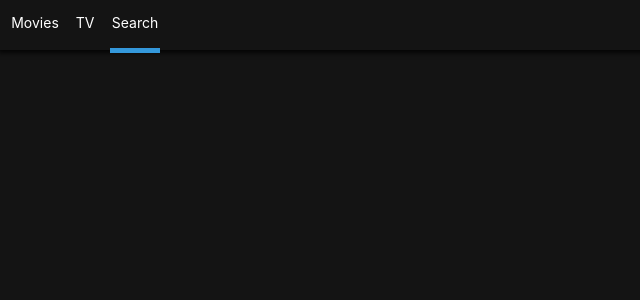
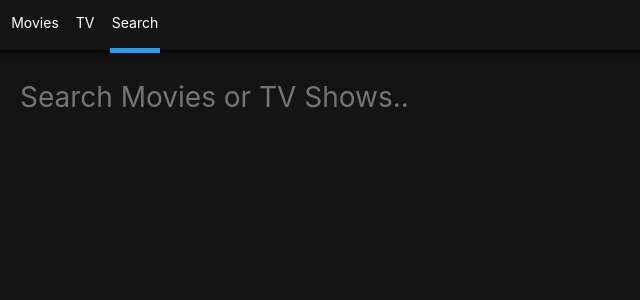
Before and after one commit to Ssoo29/nomflix, a React (Create React App) app: page /search in a window 1280 px wide. Shown: the top 300 px of the page, without its empty margins (0-640 px from the left). Built offline with nearby package versions, Linux system fonts and the light colour scheme.

Commit message:
검색 기능 추가 - SearchPresenter 수정

```diff
--- a/src/Routes/Home/HomePresenter.js
+++ b/src/Routes/Home/HomePresenter.js
@@ -1,4 +1,4 @@
-import react from "react";
+import React from "react";
 import PropTypes from "prop-types";
 import styled from "styled-components";
 import Section from "Components/Section";
--- a/src/Routes/Search/SearchContainer.js
+++ b/src/Routes/Search/SearchContainer.js
@@ -11,21 +11,27 @@
     loading: false,
   };
 
-  componentDidMount() {
-    this.handleSubmit();
-  }
-
-  handleSubmit = () => {
+  handleSubmit = (event) => {
+    event.preventDefault();
     const { searchTerm } = this.state;
     if (searchTerm !== "") {
       this.searhByTerm();
     }
   };
 
+  updateTerm = (event) => {
+    const {
+      target: { value }
+    } = event;
+    this.setState({
+      searchTerm: value
+    })
+  };
+
   searhByTerm = async () => {
     const { searchTerm } = this.state;
     this.setState({
-      loading: true
+      loading: true,
     });
     try {
       const {
@@ -61,6 +67,7 @@
         error={error}
         loading={loading}
         handleSubmit={this.handleSubmit}
+        updateTerm={this.updateTerm}
       />
     );
   }
--- a/src/Routes/Search/SearchPresenter.js
+++ b/src/Routes/Search/SearchPresenter.js
@@ -1,19 +1,71 @@
 import react from "react";
 import PropTypes from "prop-types";
 import styled from "styled-components";
+import Loader from "Components/Loader";
+import Section from "Components/Section";
+
+const Container = styled.div`
+  padding: 0 20px;
+  margin-top: 30px;
+`;
+
+const Form = styled.form`
+  margin-bottom: 50px;
+  width: 100%;
+`;
+
+const Input = styled.input`
+  all: unset;
+  font-size: 28px;
+  width: 100%;
+`;
 
 const SeachPresenter = ({
   movieResults,
   tvShowResults,
   searchTerm,
+  handleSubmit,
+  updateTerm,
   error,
-  loading,
-}) => null;
+  loading
+}) => (
+  <Container>
+    <Form onSubmit={handleSubmit}>
+      <Input
+        placeholder="Search Movies or TV Shows.."
+        value={searchTerm}
+        onChange={updateTerm}
+      ></Input>
+    </Form>
+    {loading ? (
+      <Loader />
+    ) : (
+      <>
+        {movieResults && movieResults.length > 0 && (
+          <Section title="Movie Results">
+            {movieResults.map((movie) => (
+              <span key={movie.id}>{movie.title}</span>
+            ))}
+          </Section>
+        )}
+        {tvShowResults && tvShowResults.length > 0 && (
+          <Section title="TV Show Results">
+            {tvShowResults.map((show) => (
+              <span key={show.id}>{show.name}</span>
+            ))}
+          </Section>
+        )}
+      </>
+    )}
+  </Container>
+);
 
 SeachPresenter.prototype = {
   movieResults: PropTypes.array,
   tvShowResults: PropTypes.array,
   searchTerm: PropTypes.string,
+  handleSubmit: PropTypes.func.isRequired,
+  updateTerm: PropTypes.func.isRequired,
   error: PropTypes.string,
   loading: PropTypes.bool.isRequired,
 };
--- a/src/Routes/TV/TVPresenter.js
+++ b/src/Routes/TV/TVPresenter.js
@@ -1,7 +1,8 @@
-import react from "react";
+import React from "react";
 import PropTypes from "prop-types";
 import styled from "styled-components";
 import Section from "Components/Section";
+import Loader from "Components/Loader";
 
 const Container = styled.div`
   margin-top: 30px;
@@ -9,21 +10,21 @@
 `;
 
 const TVPresenter = ({ topRated, popular, airingToday, error, loading }) =>
-  loading ? null : (
+  loading ? <Loader></Loader> : (
     <Container>
       {topRated && topRated.length > 0 && (
         <Section title="Top Rated Movies">
-          {topRated.map((tv) => tv.name)}
+          {topRated.map((tv) => (<span key={tv.id}>{tv.name}</span>))}
         </Section>
       )}
       {airingToday && airingToday.length > 0 && (
         <Section title="Airing Today">
-          {airingToday.map((tv) => tv.name)}
+          {airingToday.map((tv) => (<span key={tv.id}>{tv.name}</span>))}
         </Section>
       )}
       {popular && popular.length > 0 && (
         <Section title="Popular Movies">
-          {popular.map((tv) => tv.name)}
+          {popular.map((tv) => (<span key={tv.id}>{tv.name}</span>))}
         </Section>
       )}
     </Container>
```
